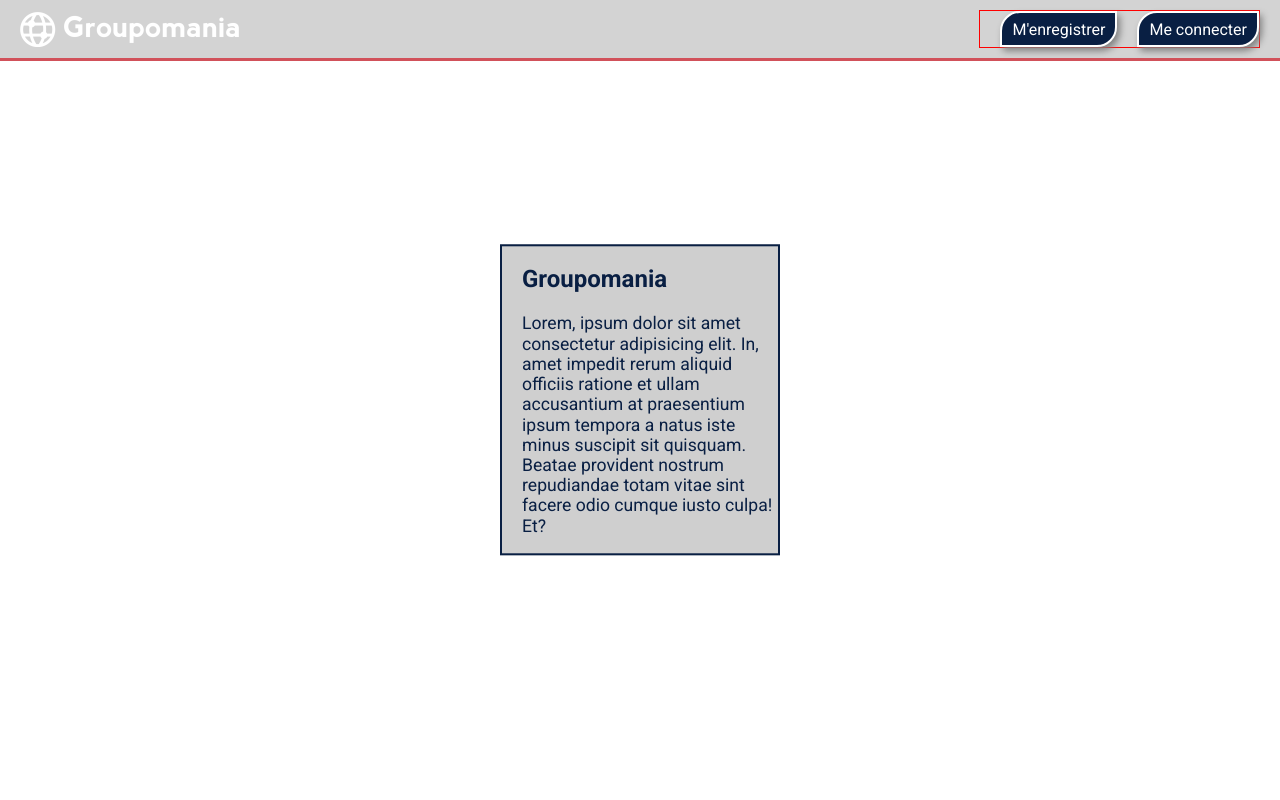
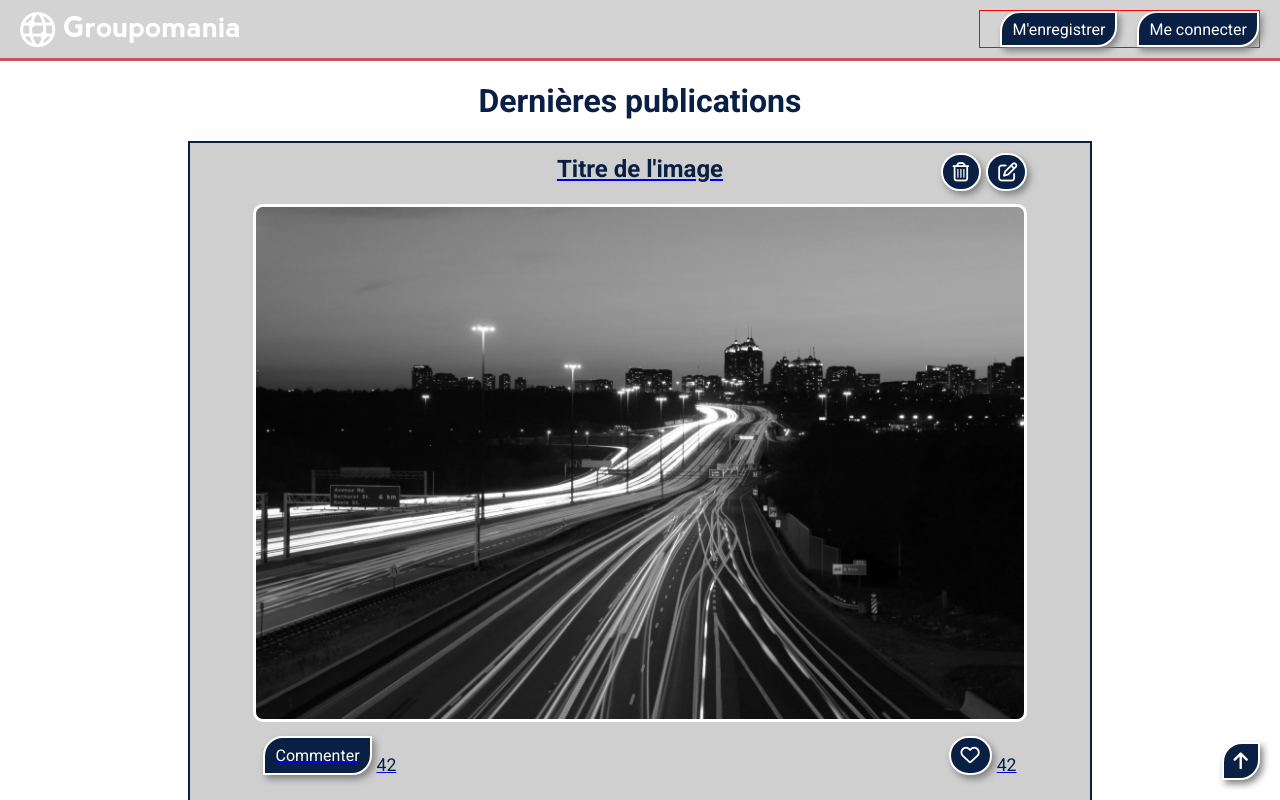
Before and after one commit to PointonKaren/OCR_Projet7, a Vue app in the folder frontend/: page / in a window 1280 px wide. Shown: the top 800 px of the page. Built offline with nearby package versions, Linux system fonts and the light colour scheme.

Commit message:
Mise en place de la page PageHome

```diff
--- a/frontend/src/App.vue
+++ b/frontend/src/App.vue
@@ -1,30 +1,15 @@
 <template>
   <div id="app">
-    <BoxHeader />
-    <BoxPresentation />
-    <!-- <BoxSignup />
-    <BoxLogin />
-    <DetailPost />
-    <PostsCascade /> -->
+    <PageHome />
   </div>
 </template>
 
 <script>
-import BoxHeader from "./components/others/BoxHeader.vue";
-import BoxPresentation from "./components/others/BoxPresentation.vue";
-// import BoxSignup from "./components/others/BoxSignup.vue";
-// import BoxLogin from "./components/others/BoxLogin.vue";
-// import DetailPost from "./components/posts/DetailPost.vue";
-// import PostsCascade from "./components/posts/PostsCascade.vue";
+import PageHome from "./page/PageHome.vue";
 export default {
   name: "App",
   components: {
-    BoxHeader,
-    BoxPresentation,
-    // BoxSignup,
-    // BoxLogin,
-    // DetailPost,
-    // PostsCascade,
+    PageHome,
   },
 };
 // let body = document.querySelector("body");
--- a/frontend/src/components/posts/PostsCascade.vue
+++ b/frontend/src/components/posts/PostsCascade.vue
@@ -7,11 +7,7 @@
         <i class="fa-solid fa-arrow-up"></i></button
     ></a>
     <div id="cascade">
-      <MinifiedPost />
-      <MinifiedPost />
-      <MinifiedPost />
-      <MinifiedPost />
-      <MinifiedPost />
+      <MinifiedPost v-for="(card, index) in 3" :key="index" />
     </div>
   </div>
 </template>
--- /dev/null
+++ b/frontend/src/page/PageHome.vue
@@ -0,0 +1,32 @@
+<template>
+  <div class="home">
+    <BoxHeader />
+    <!-- <BoxPresentation />
+    <BoxSignup />
+    <BoxLogin />
+    <DetailPost /> -->
+    <PostsCascade />
+  </div>
+</template>
+
+<script>
+import BoxHeader from "../components/others/BoxHeader.vue";
+// import BoxPresentation from "../components/others/BoxPresentation.vue";
+// import BoxSignup from "../components/others/BoxSignup.vue";
+// import BoxLogin from "../components/others/BoxLogin.vue";
+// import DetailPost from "../components/posts/DetailPost.vue";
+import PostsCascade from "../components/posts/PostsCascade.vue";
+export default {
+  name: "PageHome",
+  components: {
+    BoxHeader,
+    // BoxPresentation,
+    // BoxSignup,
+    // BoxLogin,
+    // DetailPost,
+    PostsCascade,
+  },
+};
+</script>
+
+<style></style>
```
